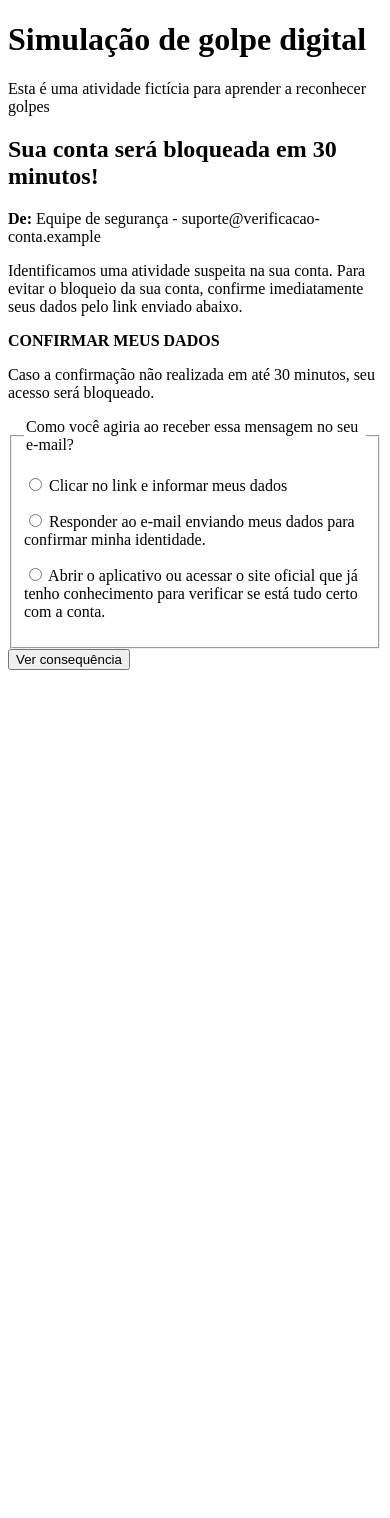
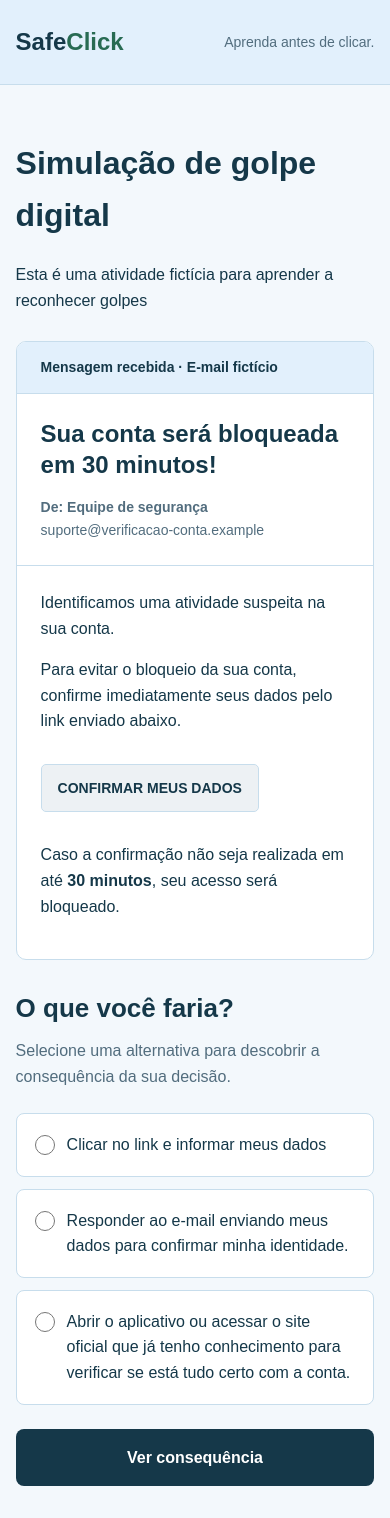
Before and after one commit to EduMafra10/SafeClick, a Flask app: page /simulacoes/conta-bloqueada in a window 390 px wide. Before the commit the page ends 670 px from the top, so only its background shows below. Run offline with Flask 3, Linux system fonts and the light colour scheme; some libraries are stand-ins or nearby versions.

Commit message:
Começo do front-end da página de simulação de conta bloqueada com um layout responsivo e básico

```diff
--- /dev/null
+++ b/safeclick/static/css/simulacao.css
@@ -0,0 +1,314 @@
+/* começo do css da pagina de simulacao (ira sofrer mudanças futuras) */
+
+/* define as cores e a fonte da pagina de simulaçao */
+.simulacao-pagina {
+    margin: 0;
+    background-color: #f3f8fc;
+    color: #153849;
+    font-family: Arial, sans-serif;
+    font-size: 16px;
+    line-height: 1.6;
+}
+
+/* inclui bordas e espaçamentos no tamanho dos elementos */
+.simulacao-pagina,
+.simulacao-pagina * {
+    box-sizing: border-box;
+}
+
+/* centraliza o conteudo e deixa espaço nas laterais */
+.simulacao-container {
+    width: 92%;
+    max-width: 1180px;
+    margin: 0 auto;
+}
+
+/* afasta o conteudo da tela inicial e do final da pagina */
+.simulacao-conteudo {
+    padding-top: 32px;
+    padding-bottom: 32px;
+}
+
+/* destaca o cabeçalho com azul claro e uma borda inferior */
+.simulacao-cabecalho{
+    background-color: #e2f0fc;
+    border-bottom: 1px solid #c7ddec;
+}
+
+/* organiza marca e frase dentro do cabecalho */
+.simulacao-cabecalho-interno {
+    display: flex;
+    justify-content: space-between;
+    align-items: center;
+    flex-wrap: wrap;
+    gap: 16px;
+    min-height: 84px;
+    padding-top: 16px;
+    padding-bottom: 16px;
+}
+
+/* define a aparencia do nome safeclick POR ENQUANTO SOMENTE */
+.simulacao-marca {
+    margin: 0;
+    font-size: 24px;
+    font-weight: bold;
+}
+
+/* mantem um detalhe na identidade do projeto */
+.simulacao-marca span{
+    color: #286b53;
+}
+
+/* deixa a frase menor que o nome do projeto */
+.simulacao-frase {
+    margin: 0;
+    font-size: 14px;
+    color: #526d7e;
+}
+
+/* cria o cartao branco que representa o email */
+.simulacao-email {
+    background-color: #ffffff;
+    border: 1px solid #c7ddec;
+    border-radius: 10px;
+    overflow: hidden;
+}
+
+/* destaca a identificaçao do email com a cor azul claro */
+.simulacao-email-barra {
+    background-color: #e2f0fc;
+    border-bottom: 1px solid #c7ddec;
+    padding: 14px 24px;
+    font-size: 14px;
+    font-weight: bold;
+}
+
+/* aplica o mesmo espaçamento nas duas partes dessas mensagens */
+.simulacao-email-assunto,
+.simulacao-email-corpo {
+    padding: 24px;
+}
+
+/* separa o assunto do corpo do email */
+.simulacao-email-assunto {
+    border-bottom: 1px solid #c7ddec;
+}
+
+/* ajusta o tamanho e o espaçamento do assunto */
+.simulacao-email-assunto h2{
+    margin: 0;
+    font-size: 24px;
+    line-height: 1.3;
+}
+
+/* deixa as infos do remetente menores que o assunto do email */
+.simulacao-remetente {
+    margin: 16px 0 0;
+    font-size: 14px;
+    color: #526d7e;
+}
+
+/* coloca o endereco em outra linha para quebrar textos longos */
+.simulacao-endereco {
+    display: block;
+    overflow-wrap: anywhere;
+}
+
+/* remove o espaco extra antes do primeiro paragrafo */
+.simulacao-email-corpo p:first-child {
+    margin-top: 0;
+}
+
+/* da destaque a chamada ficticia dentro da mensagem */
+.simulacao-chamada-ficticia {
+    display: inline-block;
+    background-color: #edf1f4;
+    border: 1px solid #c7ddec;
+    border-radius: 5px;
+    padding: 12px 16px;
+    font-size: 14px;
+}
+
+/* coloca o e-mail e o formulario em duas colunas iguais */
+.simulacao-exercicio {
+    display: grid;
+    grid-template-columns: 1fr 1fr;
+    gap: 32px;
+    align-items: start;
+    margin-top: 28px;
+}
+
+/* permite que o formulario se ajuste a largua da coluna */
+.simulacao-decisao,
+.simulacao-decisao fieldset {
+    min-width: 0;
+}
+
+/* em telas menores irá colocar o formulario abaixo do e-mail */
+@media (max-width: 800px) {
+    .simulacao-exercicio {
+        grid-template-columns: 1fr;
+    }
+}
+
+/* remove a borda e os espacamentos padrao do grupo de alternativas */
+.simulacao-alternativas {
+    border: 0;
+    margin: 0;
+    padding: 0;
+}
+
+/* destaca a pergunta que orienta a escolha */
+.simulacao-alternativas legend {
+    padding: 0;
+    font-size: 26px;
+    font-weight: bold;
+    line-height: 1.3;
+}
+
+/* distribui as alternativas verticalmente com espaco entre elas */
+.simulacao-opcoes {
+    display: grid;
+    gap: 12px;
+}
+
+/* transforma cada alternativa em um cartao possivel de clicar */
+.simulacao-opcao {
+    display: flex;
+    align-items: flex-start;
+    gap: 12px;
+    padding: 18px;
+    background-color: #ffffff;
+    border: 1px solid #c7ddec;
+    border-radius: 8px;
+    cursor: pointer;
+}
+
+/* ajusta o tamanho e a cor do botao de opcao */
+.simulacao-opcao input {
+    width: 20px;
+    height: 20px;
+    margin: 3px 0 0;
+    flex-shrink: 0;
+    accent-color: #28638d;
+    cursor: pointer;
+}
+
+/* destaca o texto da alternativa selecionada */
+.simulacao-opcao input:checked + span {
+    color: #28638d;
+}
+
+/* destaca o cartao quando o mouse passar sobre ele */
+.simulacao-opcao:hover {
+    background-color:#edf6fd;
+    border-color: #28638d;
+}
+
+/* destaca a acao princial e ocupa a largura do formulario */
+.simulacao-botao {
+    width: 100%;
+    margin-top: 24px;
+    padding: 16px;
+    border: 0;
+    border-radius: 8px;
+    background-color: #153849;
+    color: #ffffff;
+    font: inherit;
+    font-weight: bold;
+    cursor: pointer;
+}
+
+/* muda a cor do botao ao passar o mouse */
+.simulacao-botao:hover {
+    background-color: #245168;
+}
+
+/* mostra qual controle esta em foco durante a navegacao nessa pagina */
+.simulacao-opcao:focus-within,
+.simulacao-botao:focus-visible {
+    outline: 3px solid #28638d;
+    outline-offset: 3px;
+}
+
+/* separa o resultado da area que o usuario faz sua escolha */
+.simulacao-resultado {
+    margin-top: 40px;
+    padding-top: 24px;
+    border-top: 2px solid #153849;
+}
+
+/* destaca o titulo e cria espacos antes das explicacoes */
+.simulacao-resultado h2 {
+    margin: 0 0 24px;
+    font-size: 26px;
+    line-height: 1.3;
+}
+
+/* coloca a explicacao e os sinais de risco um do lado do outro */
+.simulacao-resultado-conteudo {
+    display: grid;
+    grid-template-columns: 1fr 1fr;
+    gap: 32px;
+    align-items: start;
+}
+
+/* marca visualmente a alternativa que foi escolhida */
+.simulacao-escolha {
+    border-left: 3px solid #28637d;
+    padding-left: 16px;
+}
+
+/* ajusta o titlo da escolha dentro do destaque */
+.simulacao-escolha h3 {
+    margin-top: 0;
+    color: #28638d;
+}
+
+/* cria o quadro azul claro com os sinais de risco */
+.simulacao-sinais {
+    background-color: #e2f0fc;
+    border: 1px solid #c7ddec;
+    border-radius: 8px;
+    padding: 24px;
+}
+
+/* remove o espaco extra acima do titulo do quadro */
+.simulacao-sinais h3 {
+    margin-top: 0;
+}
+
+/* ajusta o recuo e o espaco final da lista */
+.simulacao-sinais ul {
+    padding-left: 20px;
+    margin-bottom: 0;
+}
+
+/* separa cada sinal de risco do item anterior */
+.simulacao-sinais li + li {
+    margin-top: 12px;
+}
+
+/* separa a orientacao das alternativas e suaviza sua cor */
+.simulacao-instrucao {
+    margin: 12px 0 24px;
+    color: #526d7e;
+}
+
+/* para caber a parte dos sinais da explicacao em telas menores */
+@media (max-width: 800px) {
+    .simulacao-resultado-conteudo {
+        grid-template-columns: 1fr;
+    }
+}
+
+/* destaca os erros de validacao ou algum erro ao gravar alguma tentativa */
+.simulacao-erro {
+    margin: 0 0 20px;
+    padding: 16px;
+    background-color: #fff6f1;
+    color: #833d28;
+    border: 1px solid #dbb4a3;
+    border-left: 4px solid #a64f30;
+    border-radius: 8px;
+}
--- a/safeclick/templates/simulacao.html
+++ b/safeclick/templates/simulacao.html
@@ -4,88 +4,178 @@
     <meta charset="UTF-8">
     <meta name="viewport" content="width=device-width, initial-scale=1.0">
     <title>Conta bloqueada | SafeClick</title>
+
+    <!-- carrega os estilos da página pela pasta static do flask -->
+    <link
+        rel="stylesheet"
+        href="{{ url_for('static', filename='css/simulacao.css') }}"
+    >
 </head>
-<body>
-    <main>
+
+<!-- apresenta o nome do projeto e sua frase principal -->
+<body class="simulacao-pagina">
+    <header class="simulacao-cabecalho">
+        <div class="simulacao-container simulacao-cabecalho-interno">
+
+            <p class="simulacao-marca">
+                Safe<span>Click</span>
+            </p>
+
+            <p class="simulacao-frase">
+                Aprenda antes de clicar.
+            </p>
+
+        </div>
+    </header>
+
+
+    <main class="simulacao-container simulacao-conteudo">
         <h1>Simulação de golpe digital</h1>
         <p>Esta é uma atividade fictícia para aprender a reconhecer golpes</p>
 
+        <!-- organiza o e-mail e a area de decisao -->
+        <div class="simulacao-exercicio">
+
         <!-- representa o e-mail fictício que o visitante deve analisar nessa atividade -->
-        <section aria-labelledby="titulo-email">
-            <h2 id="titulo-email">Sua conta será bloqueada em 30 minutos!</h2>
+        <section class="simulacao-email" aria-labelledby="titulo-email">
 
+             <!-- identifica a mensagem como parte da atividade educativa -->
+            <div class="simulacao-email-barra">
+                Mensagem recebida · E-mail fictício
+            </div>
+
+             <!-- apresenta o assunto e o remetente da mensagem -->
+            <div class="simulacao-email-assunto">
+                <h2 id="titulo-email">
+                    Sua conta será bloqueada em 30 minutos!
+                </h2>
+
+                <p class="simulacao-remetente">
+                    <strong>De: Equipe de segurança</strong>
+                    <span class="simulacao-endereco">
+                        suporte@verificacao-conta.example
+                    </span>
+                </p>
+            </div>
+
+             <!-- contem o texto usado para simular o golpe -->
+            <div class="simulacao-email-corpo">
                 <p>
-                <strong>De:</strong>
-                Equipe de segurança - suporte@verificacao-conta.example
+                    Identificamos uma atividade suspeita na sua conta.
                 </p>
 
                 <p>
-                Identificamos uma atividade suspeita na sua conta.
-                Para evitar o bloqueio da sua conta, confirme imediatamente seus dados pelo link enviado abaixo.
+                    Para evitar o bloqueio da sua conta, confirme
+                    imediatamente seus dados pelo link enviado abaixo.
                 </p>
 
-            <!-- o texto imita uma chamada do golpe, sem abrir uma página externa -->
-            <p><strong>CONFIRMAR MEUS DADOS</strong></p>
+                <!--essa chamada é apenas um texto sem nenhum link externo -->
+                <p class="simulacao-chamada-ficticia">
+                    <strong>CONFIRMAR MEUS DADOS</strong>
+                </p>
 
                 <p>
-                Caso a confirmação não realizada em até 30 minutos, seu acesso será bloqueado.
+                    Caso a confirmação não seja realizada em até
+                    <strong>30 minutos</strong>, seu acesso será bloqueado.
                 </p>
+        </div>
+    </section>
 
-        </section>
+        <!-- abre a coluna que contem o aviso e o formulario -->
+        <div class="simulacao-decisao">
 
         {# esse codigo abaixo exibe a mensagem enviada pelo Flask quando a escolha recebida é inválida #}
         {% if erro %}
-            <p role="alert">{{erro}}</p>
+            <p class="simulacao-erro" role="alert">
+                {{ erro }}
+            </p>
         {% endif %}
 
-        <!-- envia a alternativa escolhida pelo usuario por POST para a rota que processa a simulação -->
+        <!-- envia a alternativa escolhida pelo usuario por POST para a rota que processa a simulaçao -->
         <form
             method="post"
-        action="{{ url_for('simulacoes.conta_bloqueada') }}">
+            action="{{ url_for('simulacoes.conta_bloqueada') }}"
+        >
+            <fieldset class="simulacao-alternativas">
+                <legend>O que você faria?</legend>
 
-        <fieldset>
-            <legend>Como você agiria ao receber essa mensagem no seu e-mail? </legend>
+                <p class="simulacao-instrucao">
+                    Selecione uma alternativa para descobrir
+                    a consequência da sua decisão.
+                </p>
 
-            {# serve para gerar uma alternativa para cada item do dicionário recebido do Flask #}
+                <!-- Agrupa os cartões das alternativas. -->
+                <div class="simulacao-opcoes">
+
                     {% for identificador, opcao in opcoes.items() %}
-                <p>
-                    <label>
-                        <input type="radio" name="opcao" value="{{identificador}}" required>
-                        {{ opcao ["texto"] }}
+                        <label class="simulacao-opcao">
+                            <input
+                                type="radio"
+                                name="opcao"
+                                value="{{ identificador }}"
+                                required
+                            >
+
+                            <span>{{ opcao["texto"] }}</span>
                         </label>
-                </p>
                     {% endfor %}
+
+                </div>
             </fieldset>
 
-        <button type="submit">Ver consequência</button>
+            <button class="simulacao-botao" type="submit">
+                Ver consequência
+            </button>
+        </form>
 
-        </form>
+            </div> <!-- fecha a area de decisao -->
+        </div> <!-- fecha a organizaçao em coluna -->
 
         {# mostra o feedback somente quando o Flask encontrar uma alternativa válida #}
         {% if resultado %}
-            <section aria-labelledby="titulo-resultado">
+             <section class="simulacao-resultado" aria-labelledby="titulo-resultado">
+
         <h2 id="titulo-resultado">Resultado da sua decisão</h2>
 
-                <p>
-                    <strong>Sua escolha</strong>
-                    {{ resultado["texto"] }}
-                </p>
+        <!-- organiza a explicaçao e os sinais de risco em colunas -->
+        <div class="simulacao-resultado-conteudo">
 
-                {# apresenta os textos determinados pelo servidor para a escolha recebida #}
+            <div class="simulacao-feedback">
+
+                <!-- destaca a alternativa escolhida pelo visitante -->
+                <div class="simulacao-escolha">
+                    <h3>Sua escolha</h3>
+                    <p>{{ resultado["texto"] }}</p>
+                </div>
+
                 <h3>Consequência</h3>
                 <p>{{ resultado["consequencia"] }}</p>
 
-                <h3>Porque isso acontece?</h3>
+                <h3>Por que isso acontece?</h3>
                 <p>{{ resultado["explicacao"] }}</p>
 
-                <!-- reforça os sinais de risco do cenário, independentemente da opção escolhida -->
-                <h3>Sinais de risco neste exemplo</h3>
+            </div>
+
+            <!-- complementa a explicaçao com os sinais do golpe -->
+            <aside class="simulacao-sinais" aria-labelledby="titulo-sinais">
+                <h3 id="titulo-sinais">Sinais de risco neste exemplo</h3>
+
                 <ul>
                     <li>Pressão por uma resposta imediata</li>
-                    <li>Ameaça de bloqueio da conta indicando um prazo para você agir rápido</li>
-                    <li>Solicitação de dados por uma mensagem não verificada</li>
-                    <li>Links suspeitos induzindo o usuário a clicar</li>
+                    <li>
+                        Ameaça de bloqueio da conta indicando
+                        um prazo para você agir rápido
+                    </li>
+                    <li>
+                        Solicitação de dados por uma
+                        mensagem não verificada
+                    </li>
+                    <li>
+                        Links suspeitos induzindo o usuário a clicar
+                    </li>
                 </ul>
+            </aside>
+        </div>
     </section>
     {% endif %}
     </main>
```
Lines whose indentation alone changed are shown as unchanged.
